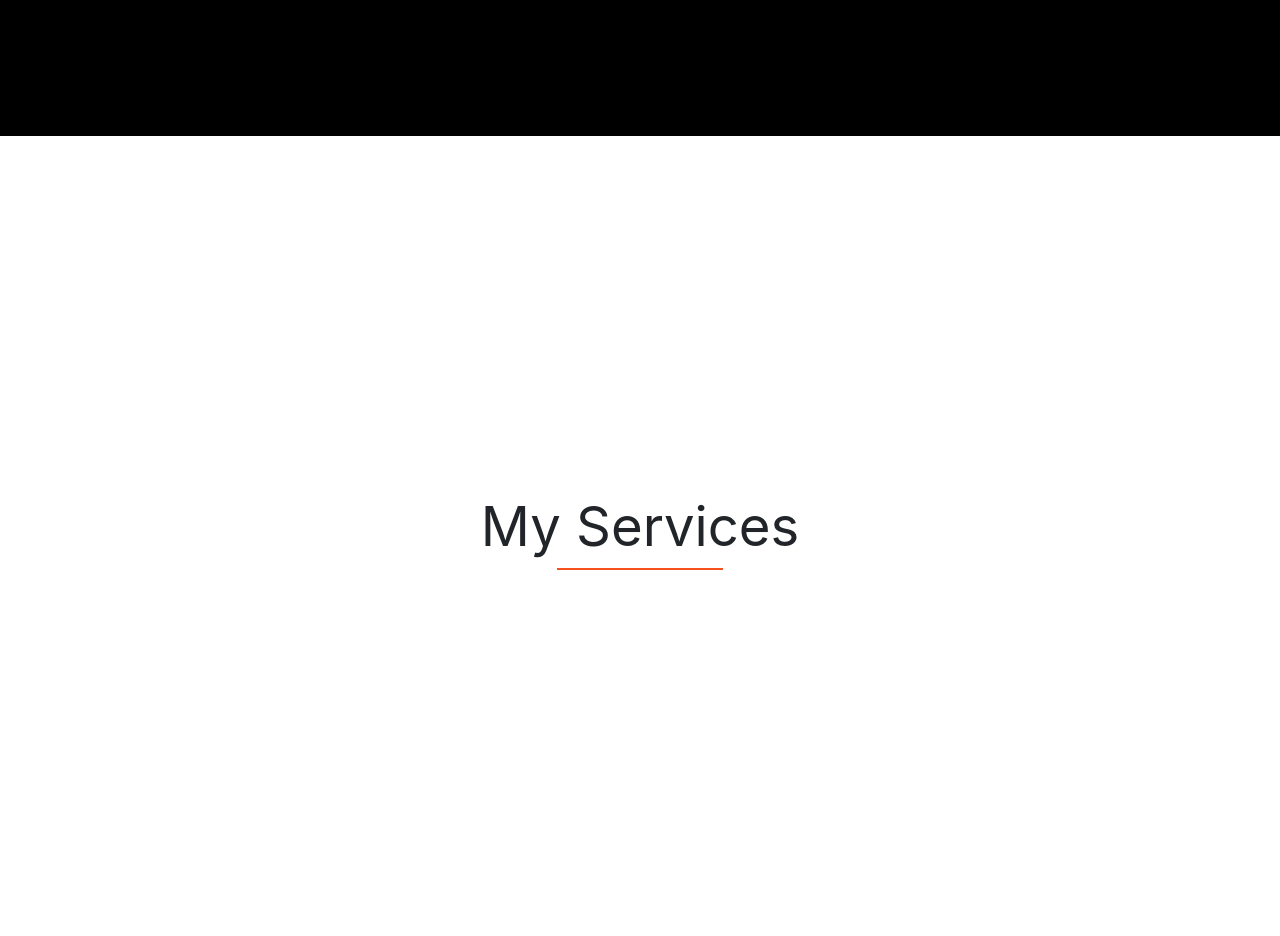
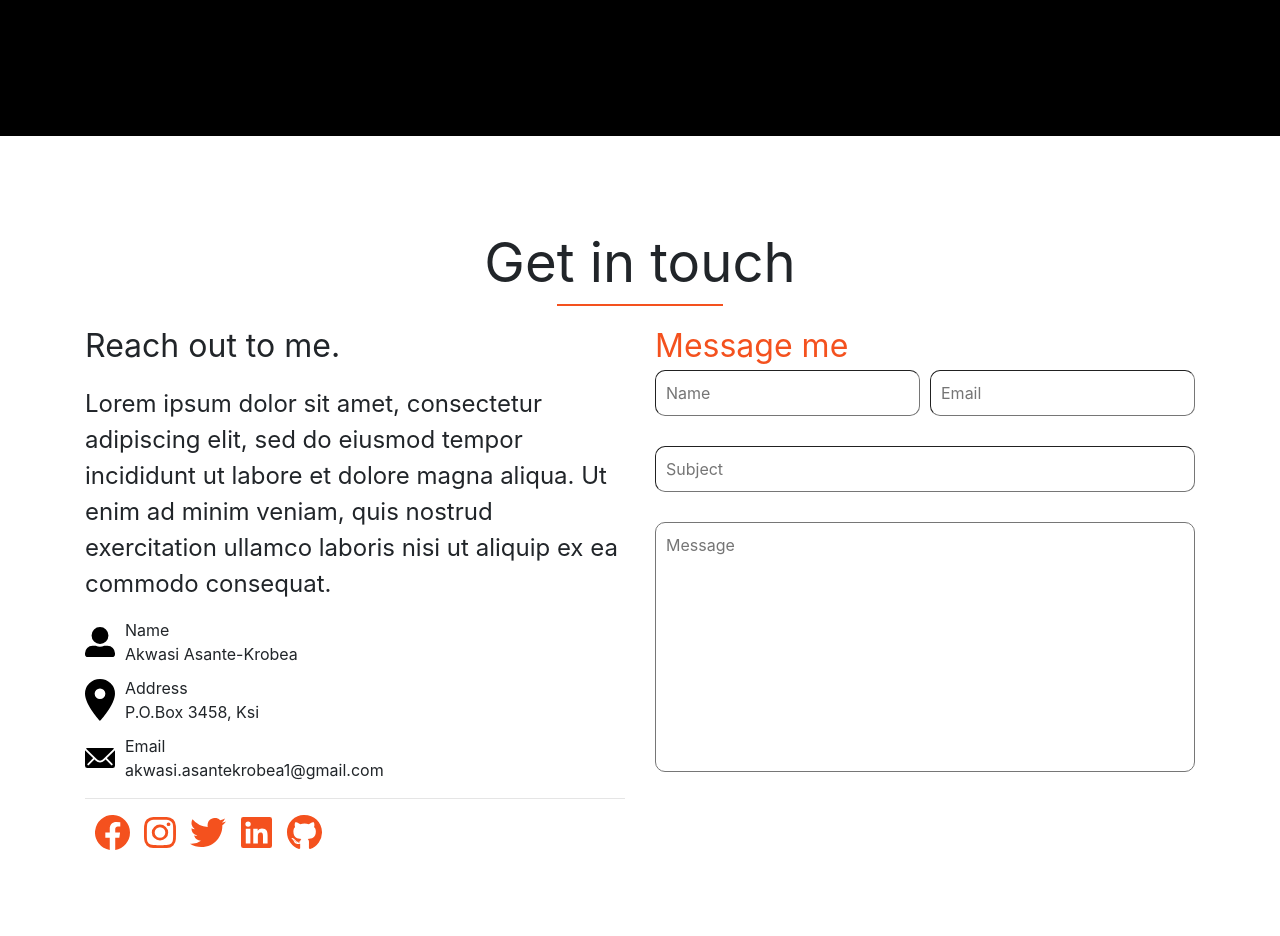
Before and after one commit to KrobsDev/Portfolio, a PHP site: page / in a window 1280 px wide; the page is wider, and only the part inside the window is pictured. Shown: the part 3840-4776 px from the top of that part. Run offline with PHP 8.4, Linux system fonts and the light colour scheme.

Commit message:
pages completed

```diff
--- a/assets/css/style.css
+++ b/assets/css/style.css
@@ -153,3 +153,56 @@ input[type="button"] {
     color: black;
     text-align: center;
 }
+
+.info{
+    display: flex;
+    align-items: center;
+    margin-bottom: 10px;
+}
+
+.text, .social{
+    margin-left: 10px;
+}
+
+.text p{
+    margin: 0;
+    padding: 0;
+}
+
+#name, #email{
+    flex: 1;
+    width: 45%;
+    margin-bottom: 30px;
+    padding: 10px;
+    border-radius: 10px;
+    border-width: thin;
+}
+
+#name{
+    margin-right: 10px;
+}
+
+#subject{
+    width: 100%;
+    margin-bottom: 30px;
+    border-radius: 10px;
+    border-width: thin;
+    padding: 10px;
+}
+
+#message{
+    margin-bottom: 30px;
+    height: 250px;
+    width: 100%;
+    border-radius: 10px;
+    border-width: thin;
+    padding: 10px;
+}
+
+
+
+
+.nande{
+    display: flex;
+    justify-content: space-around;
+}
--- a/index.html
+++ b/index.html
@@ -208,10 +208,76 @@
             <div class="container">
                 <!-- heading  -->
                 <div class="heading">
-                    <p class="large-text">My Services</p>
+                    <p class="large-text">Get in touch</p>
                 </div>
 
+                <!-- right content -->
+                <div class="row">
+                    <div class="col-md-6">
+                        <p class="medium-text">Reach out to me.</p>
+                        <p class="small-text">Lorem ipsum dolor sit amet, consectetur adipiscing elit, sed do eiusmod tempor incididunt ut labore et dolore magna aliqua. Ut enim ad minim veniam, quis nostrud exercitation ullamco laboris nisi ut aliquip ex ea commodo consequat.</p>
 
+                        <!-- icons -->
+                        <div class="info">
+                            <img src="/assets/img/Icon awesome-user-alt.svg" alt="" width="30">
+                            <div class="text">
+                                <p>Name</p>
+                                <p>Akwasi Asante-Krobea</p>
+                            </div>
+                        </div>
+
+                        <div class="info">
+                            <img src="/assets/img/Icon material-location-on.svg" alt="" width="30">
+                            <div class="text">
+                                <p>Address</p>
+                                <p>P.O.Box 3458, Ksi</p>
+                            </div>
+                        </div>
+
+                        <div class="info">
+                            <img src="/assets/img/Icon ionic-ios-mail.svg" alt="" width="30">
+                            <div class="text">
+                                <p>Email</p>
+                                <p>akwasi.asantekrobea1@gmail.com</p>
+                            </div>
+                        </div>
+
+                        <hr>
+
+                        <!-- social media links -->
+                        <div class="sc-links">
+                            <a href="" class="social"><img src="/assets/img/Icon awesome-facebook.svg" alt=""></a>
+
+                            <a href="" class="social"><img src="/assets/img/Icon awesome-instagram.svg" alt=""></a>
+
+                            <a href="" class="social"><img src="/assets/img/Icon awesome-twitter.svg" alt=""></a>
+
+                            <a href="" class="social"><img src="/assets/img/Icon awesome-linkedin.svg" alt=""></a>
+
+                            <a href="" class="social"><img src="/assets/img/Icon awesome-github.svg" alt=""></a>
+                        </div>
+
+                    </div>
+
+                    <!-- right content -->
+                    <div class="col-md-6 form">
+                        <span class="medium-text diff">Message me</span>
+
+                        <form action="">
+                            <!-- input boxes -->
+                            <div class="nande">
+                                <input type="text" name="" id="name" placeholder="Name">
+
+                                <input type="text" name="" id="email" placeholder="Email">
+                            </div>
+
+                            <input type="text" name="" id="subject" placeholder="Subject">
+
+                            <textarea name="textarea" id="message" placeholder="Message" style="resize: none;" cols="30" rows="10"></textarea>
+                        </form>
+
+                    </div>
+                </div>
             </div>
         </section>
     </main>
```
Also changed, not shown: assets/img/Icon awesome-facebook.svg (added), assets/img/Icon awesome-github.svg (added), assets/img/Icon awesome-instagram.svg (added), assets/img/Icon awesome-linkedin.svg (added), assets/img/Icon awesome-twitter.svg (added), assets/img/Icon awesome-user-alt.svg (added), assets/img/Icon ionic-ios-mail.svg (added), assets/img/Icon material-location-on.svg (added).
